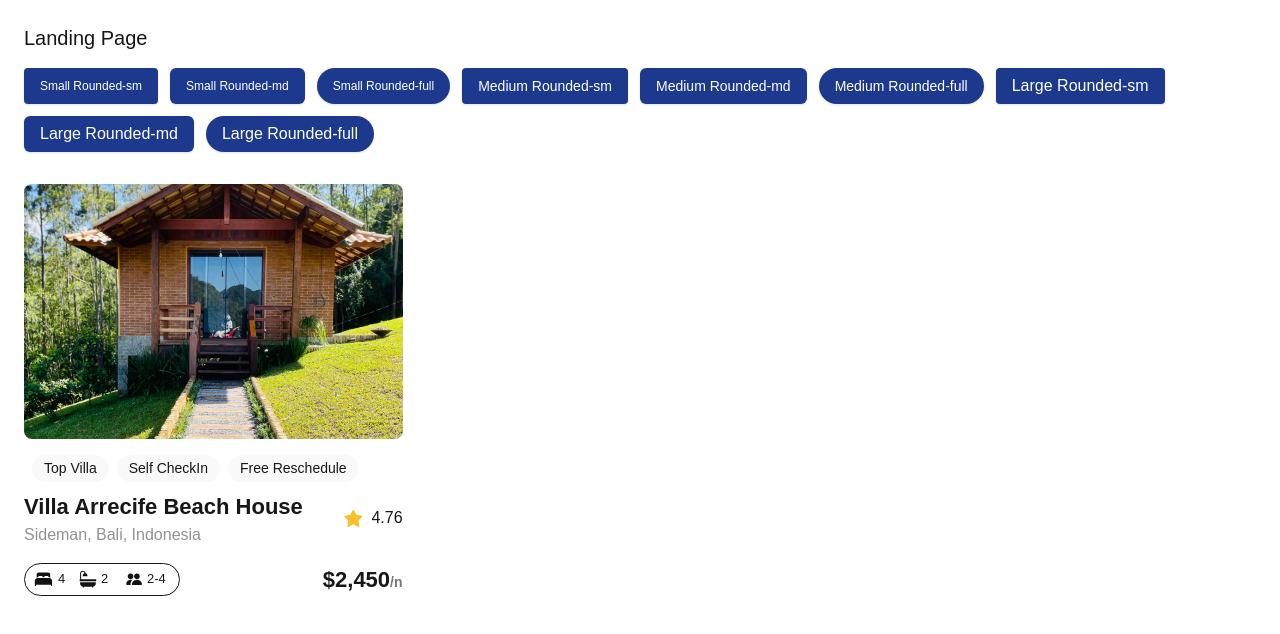
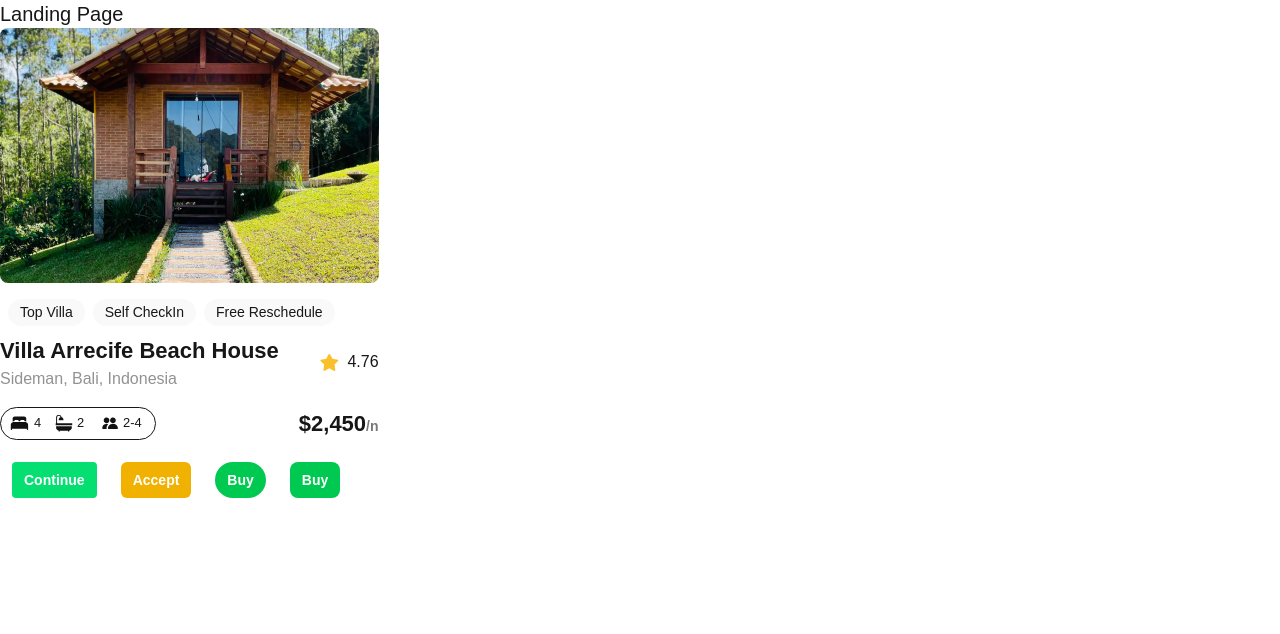
Before and after one commit to Cherireal7/alx-project-0x00-setup, a Next.js app in the folder alx-project-0x00/: page /landing in a window 1280 px wide. Shown: the top 634 px of the page. Built offline with nearby package versions, Linux system fonts and the light colour scheme.

Commit message:
revised again

```diff
--- a/alx-project-0x00/components/Button.tsx
+++ b/alx-project-0x00/components/Button.tsx
@@ -1,32 +1,11 @@
 import React from "react";
-import { ButtonProps } from "../interfaces";
+import { ButtonProps } from "@/interfaces";
 
-const variants: ButtonProps[] = [
-  { title: "Small Rounded-sm", styles: "text-xs rounded-sm" },
-  { title: "Small Rounded-md", styles: "text-xs rounded-md" },
-  { title: "Small Rounded-full", styles: "text-xs rounded-full" },
-
-  { title: "Medium Rounded-sm", styles: "text-sm rounded-sm" },
-  { title: "Medium Rounded-md", styles: "text-sm rounded-md" },
-  { title: "Medium Rounded-full", styles: "text-sm rounded-full" },
-
-  { title: "Large Rounded-sm", styles: "text-base rounded-sm" },
-  { title: "Large Rounded-md", styles: "text-base rounded-md" },
-  { title: "Large Rounded-full", styles: "text-base rounded-full" },
-];
-
-const Button: React.FC = () => {
+const Button: React.FC<ButtonProps> = ({ title, styles }) => {
   return (
-    <div className="flex flex-wrap gap-3">
-      {variants.map((btn, idx) => (
-        <button
-          key={idx}
-          className={`px-4 py-1.5 bg-blue-900 text-white font-medium shadow-sm hover:bg-blue-950 hover:shadow-md transition-all duration-200 ease-in-out ${btn.styles}`}
-        >
-          {btn.title}
-        </button>
-      ))}
-    </div>
+    <button className={`px-3 py-2 m-3 text-white font-bold ${styles}`}>
+      {title}
+    </button>
   );
 };
 
--- a/alx-project-0x00/pages/landing.tsx
+++ b/alx-project-0x00/pages/landing.tsx
@@ -1,18 +1,28 @@
+import Button from "@/components/Button";
 import Card from "@/components/Card";
-import Button from "@/components/Button";
 
 const Landing: React.FC = () => {
   return (
-    <div className="p-6">
-      <h1 className="text-xl font-extralight mb-4">Landing Page</h1>
-
-      <Button />
-
-      <div className="mt-8">
-        <Card />
-      </div>
+    <div>
+      <h1 className="text-xl font-extralight">Landing Page</h1>
+      <Card />
+      <Button
+        title="Continue"
+        styles="text-sm rounded-sm bg-green-400 hover:bg-green-400/50 "
+      />
+      <Button
+        title="Accept"
+        styles="text-sm rounded-md bg-yellow-500 hover:bg-yellow-500/50"
+      />
+      <Button
+        title="Buy"
+        styles="text-sm rounded-full bg-green-500 hover:bg-green-500/50"
+      />
+      <Button
+        title="Buy"
+        styles="text-sm rounded-lg bg-green-500 hover:bg-green-500/50"
+      />
     </div>
   );
 };
-
 export default Landing;
```
Also changed, not shown: alx-project-0x00/pages/index.tsx (+10 -3 lines).
